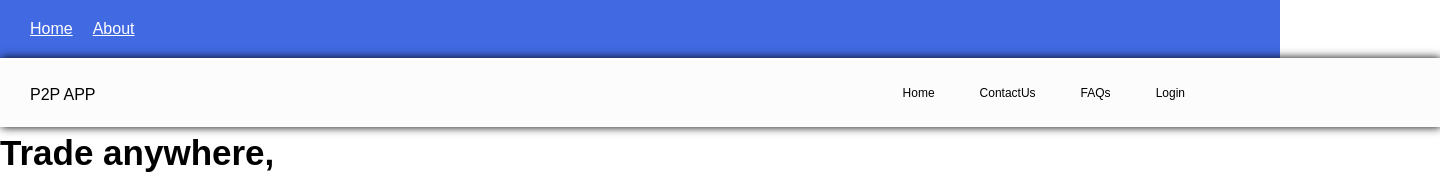
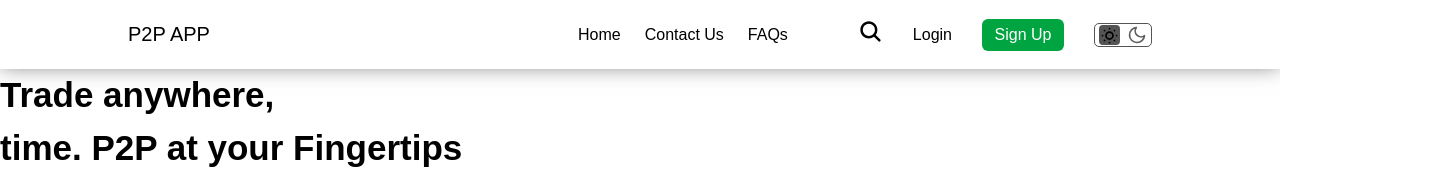
Before and after one commit to Stringcode-Limited/p2p-front-end, a React (Vite) app: page / in a window 1280 px wide. Shown: the top 177 px of the page, 1440 px wide, since content can reach past the window. Built offline with nearby package versions, Linux system fonts and the light colour scheme; a web font is replaced by a local one.

Commit message:
Corrected nav bar issues and changed styling names

```diff
--- a/src/components/wrapper/HomeRouteWrapper.tsx
+++ b/src/components/wrapper/HomeRouteWrapper.tsx
@@ -3,11 +3,6 @@ import { Link, Outlet } from "react-router-dom"
 function HomeRouteWrapper() {
     return (
         <div>
-            <header style={{ backgroundColor: "royalblue" }}>
-                <Link to={"/"}>Home</Link>
-                <Link to={"/about"}>About</Link>
-            </header>
-
             <Outlet/>
         </div>
     )
--- a/src/pages/home/HomePage.css
+++ b/src/pages/home/HomePage.css
@@ -1,76 +1,24 @@
-.Navbar{
-    background-color: #FCFCFC;
-    width: 1440px;
-    height: 69px;
-    display: flex;
-    box-shadow: 1px 0px 9px;
-
-
-
-
-
-
-}
-nav ul li a{
-    color: black;
-    margin-right: 15px;
-    font-size: 12px;
-
-}
-
-
-nav{
-    flex: 1;
-    text-align: right;
-
-
-
-
-}
-
-nav ul li{
-    display: inline-block;
-
-
-}
- ul li a{
-    text-decoration: none;
-
-}
-nav ul{
-}
-
-.P2P{
-    color: black;
-    width: 100px;
-    margin-top: 8px;
-}
-nav ul{
-    margin-top: -15px;
-    margin-right: 200px;
-}
 .hero-section{
-    width: 1440px;
     height: 732px;
     top: 69px;
 }
-.wrapper{
+.hero-section .wrapper{
     height: 391px;
     width: 579px;
     gap: 40px;
 }
-.hero-text{
+.hero-section .wrapper .hero-text{
     height: 150px;
     width: 528px;
     line-height: 75px;
     size: 56px;
     font-weight: 400;
 }
-h2{
+.hero-section .wrapper .hero-text h2{
     line-height: 1.5;
     font-size: 35px;
 }
-.seamless-text{
+.hero-section .wrapper .seamless-text{
     font-size: 24px;
     line-height: 42px;
 }
--- a/src/pages/home/HomePage.tsx
+++ b/src/pages/home/HomePage.tsx
@@ -1,51 +1,33 @@
-import Button from "../../components/Button/Button/"
-import "./HomePage.css"
+import Button from "../../components/Button/Button";
+import NavBar from "../../components/NavBar/NavBar";
+import "./HomePage.css";
 
-
-
-// interface IHome{
-//   app: string,
-//   home: string,
-//   contactus:string,
-//   faq:string,
-//   login:string,
-
-
-// }
 function HomePage() {
   return (
     <>
       <div>
-      <header className="Navbar">
-      <div className="P2P">P2P APP</div>
-          <nav>
-            <ul>
-              <li><a href="">Home</a></li>
-              <li><a href="">ContactUs</a></li>
-              <li><a href="">FAQs</a></li>
-              <li><a href="">Login</a></li>
-
-            </ul>
-          </nav>
-      </header>
+        <NavBar />
         <div className="hero-section">
           <div className="wrapper">
             <div className="hero-text">
-        <h2>Trade anywhere,<br></br>time. P2P at your Fingertips</h2>
+              <h2>
+                Trade anywhere,<br></br>time. P2P at your Fingertips
+              </h2>
             </div>
             <div className="seamless-text">
-          <p className="seamless">Experience seamless peer-to-peer transactions.<br></br>
-           Connect with ease, trade with confidence. Join P2P platform today!</p>
+              <p className="seamless">
+                Experience seamless peer-to-peer transactions.<br></br>
+                Connect with ease, trade with confidence. Join P2P platform
+                today!
+              </p>
             </div>
 
-            <Button  text="Get Started" type="normal"/>
+            <Button text="Get Started" type="normal" />
           </div>
         </div>
       </div>
-
     </>
-
-  )
+  );
 }
 
-export default HomePage
+export default HomePage;
```
Lines whose indentation alone changed are shown as unchanged.
